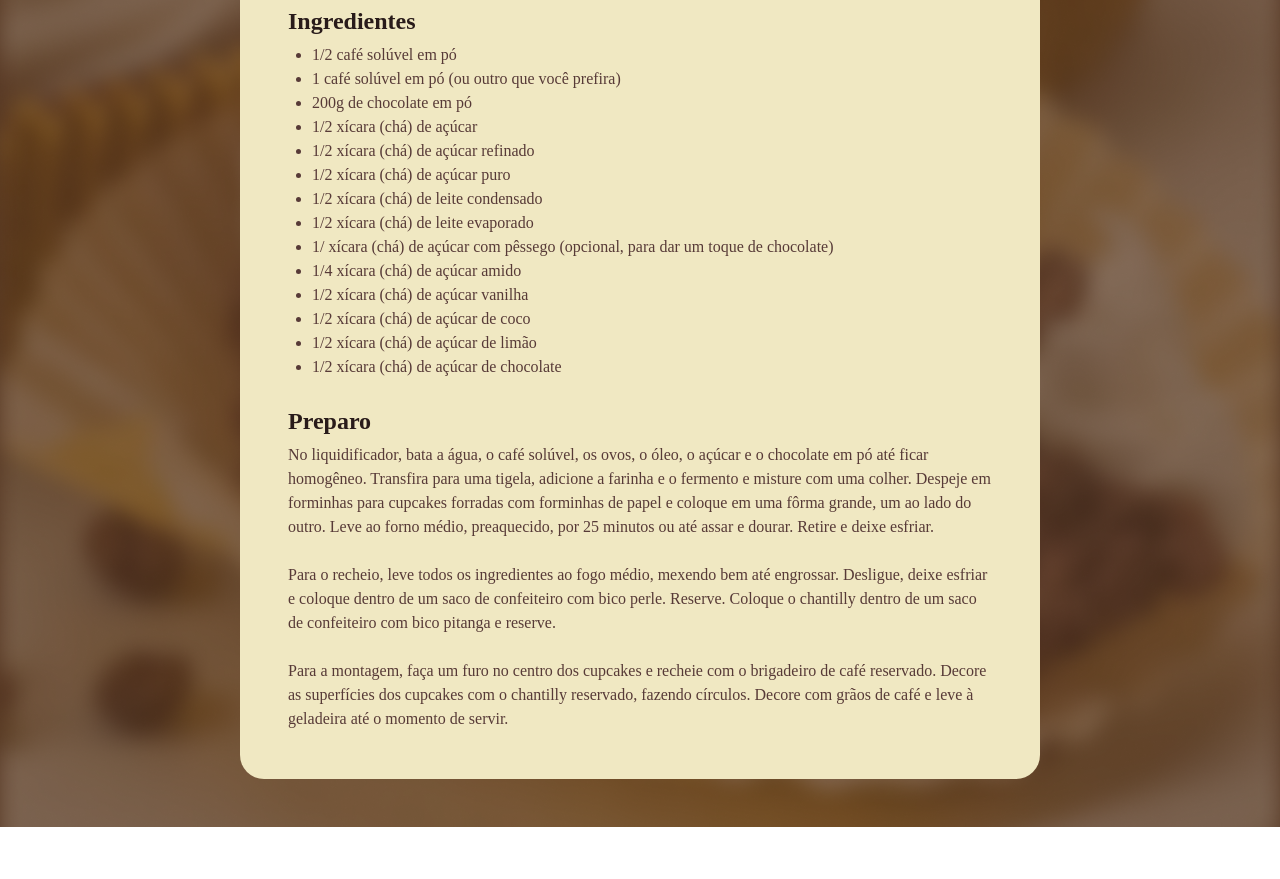
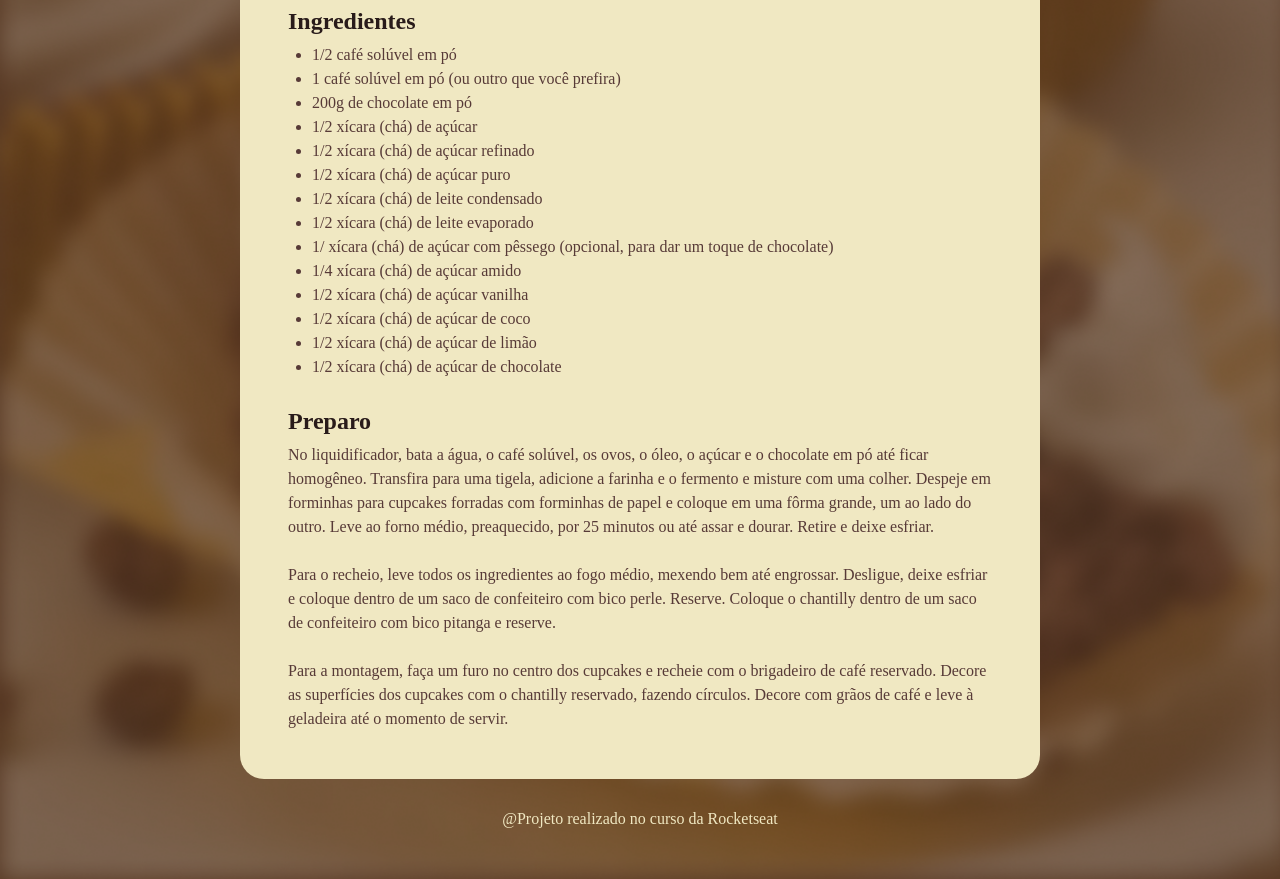
Before and after one commit to VilleNunes/Projeto-Receita, a plain HTML site: page index.html in a window 1280 px wide. Shown: the part 720-1599 px from the top of the page. Before the commit the page ends 1547 px from the top, so only its background shows below. Drawn offline with Linux system fonts and the light colour scheme; a web font is replaced by a local one.

Commit message:
Criando o footer

```diff
--- a/index.html
+++ b/index.html
@@ -58,5 +58,8 @@
       </section>
     </main>
   </div>
+  <footer>
+    @Projeto realizado no curso da Rocketseat
+  </footer>
 </body>
 </html>
--- a/style.css
+++ b/style.css
@@ -25,7 +25,7 @@ section + section{
 #page{
   width: 800px;
   padding: 24px;
-  margin: 48px auto;
+  margin: 48px auto 28px;
   background-color:#F0E8C2 ;
   border-radius: 24px;
   box-sizing: border-box;
@@ -58,3 +58,9 @@ h1,h2{
 ul{
   padding-left: 24px;
 }
+
+footer{
+  color: #f0e8c2;
+  text-align: center;
+  margin-bottom: 48px;
+}
```
